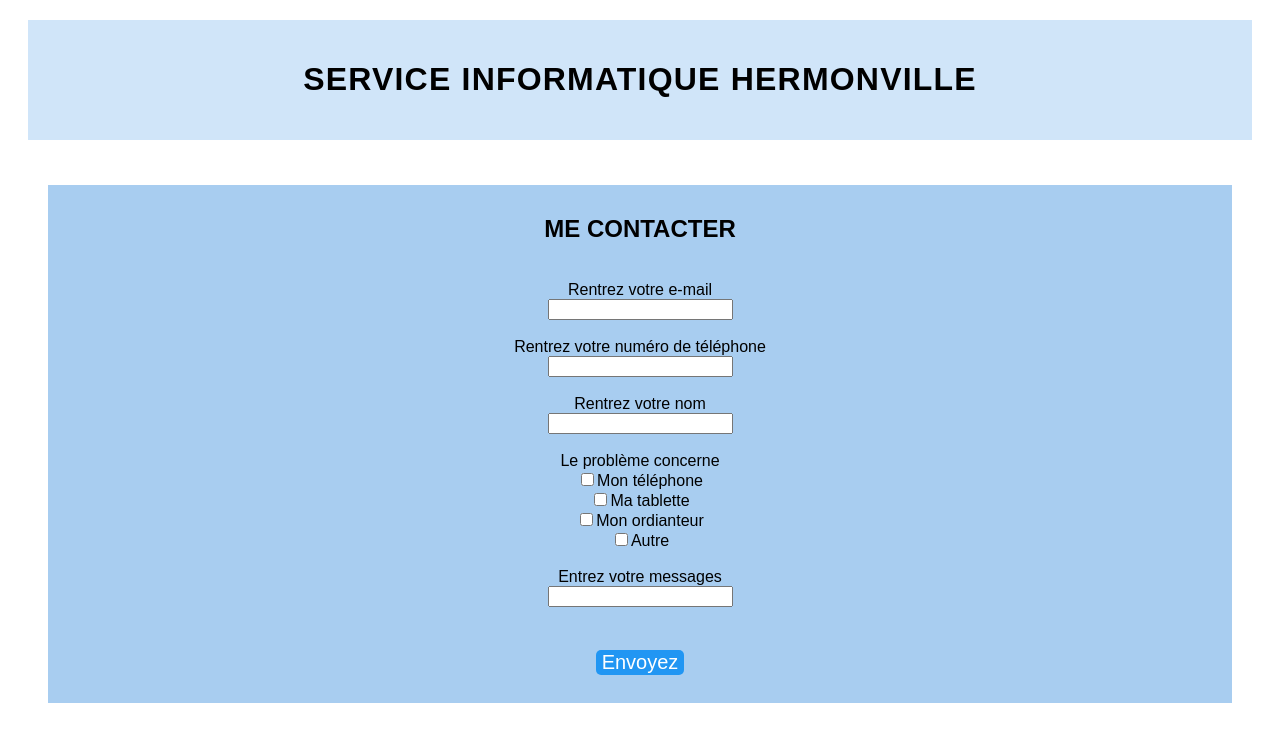
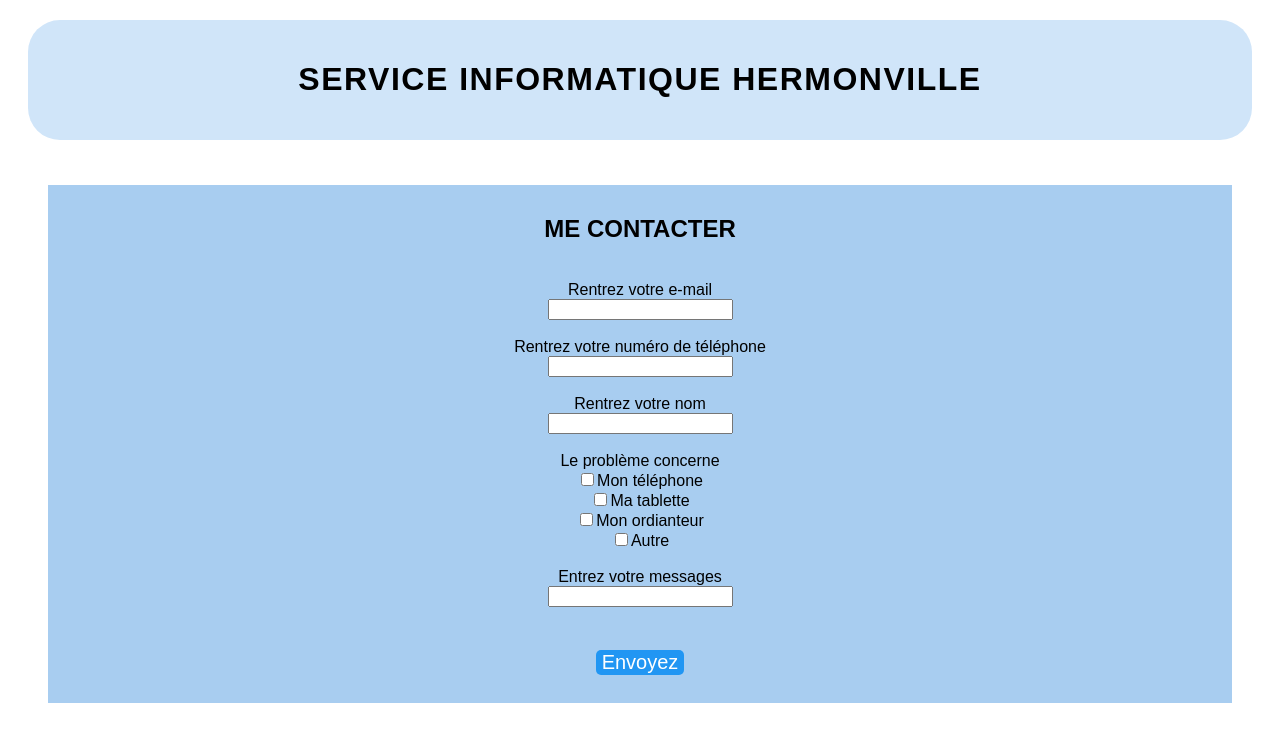
Before and after one commit to hugowwz/SIH, a plain HTML site: page index.html in a window 1280 px wide. Drawn offline with Linux system fonts and the light colour scheme.

Commit message:
Update index.html

```diff
--- a/index.html
+++ b/index.html
@@ -59,13 +59,14 @@
     }
     .h1Header{
       font-family: Arial, Helvetica, sans-serif;
-      letter-spacing: 1.2px;
+      letter-spacing: 1.5px;
     }
-    h1, h2, h3, h4, h5, h6, p, label{
+    h1, h2, h3, h4, h5, h6, p, label, button{
       font-family: Arial, Helvetica, sans-serif;
     }
     header{
       background-color: rgb(208, 229, 249);
+      border-radius: 2rem;
       padding: 20px;
       margin: 20px;
     }
@@ -79,5 +80,8 @@
       border-radius: 5px;
       border: none;
     }
+    button::after{
+      background-color: #fff;
+    }
   </style>
 </html>
```
